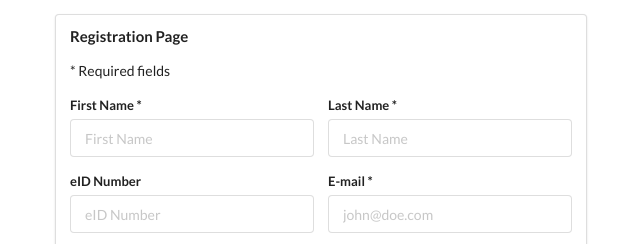
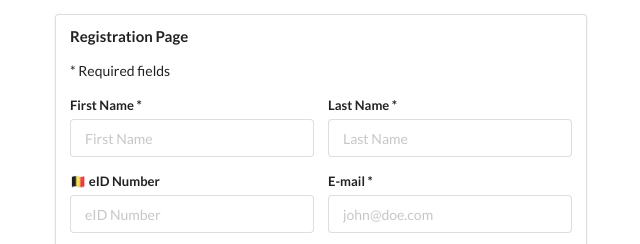
Before and after one commit to alitunaarel/Pokedex-React, a plain HTML site: page index.html in a window 1280 px wide. Shown: the top 244 px of the page, 319-959 px from the left. Drawn offline with Linux system fonts and the light colour scheme.

Commit message:
Update index.html

```diff
--- a/index.html
+++ b/index.html
@@ -36,7 +36,7 @@
                     </div>
                     <div class="two fields">
                         <div class="field">
-                            <label>eID Number</label>
+                            <label>🇧🇪 eID Number</label>
                             <input placeholder="eID Number" name="eId Number" type="text">
                         </div>
                         <div class="field">
```
